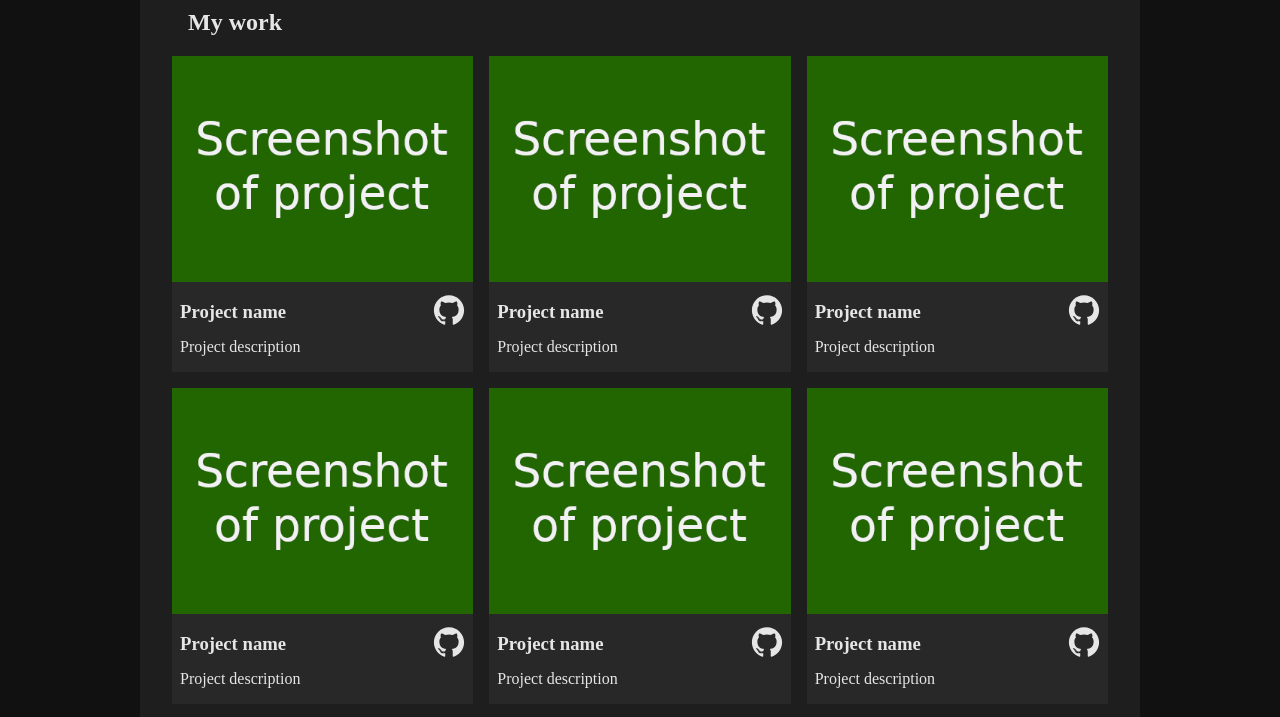
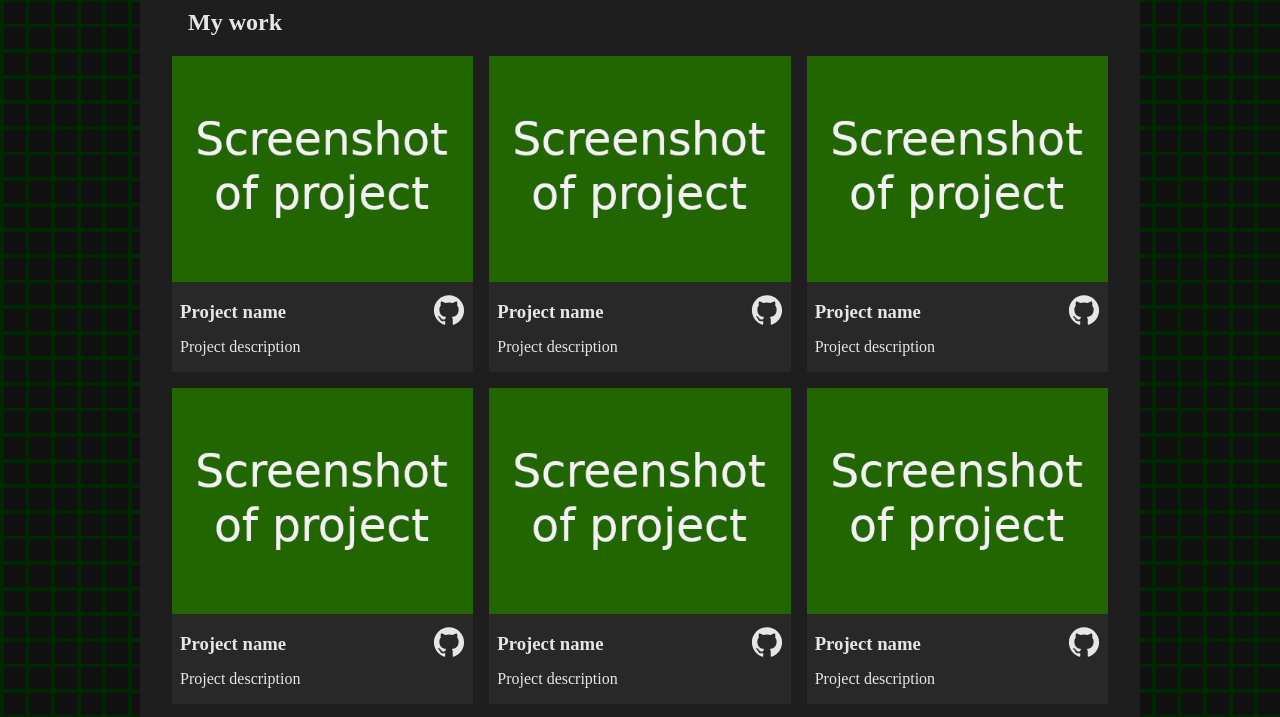
Before and after one commit to RikuPutkinen/odin-personal-portfolio, a plain HTML site: page index.html in a window 1280 px wide. Shown: the part 258-975 px from the top of the page. Drawn offline with Linux system fonts and the light colour scheme.

Commit message:
Add CSS background

```diff
--- a/styles.css
+++ b/styles.css
@@ -9,6 +9,20 @@ body {
   color: hsl(0, 0%, 90%);
   margin: 0;
   padding: 0;
+
+  background-image: repeating-linear-gradient(
+    90deg,
+  rgb(0, 40, 0) 0,
+  rgb(0, 40, 0) 0.3vw,
+    transparent 0.3vw,
+    transparent 2vw
+  ),
+  repeating-linear-gradient(
+  rgb(0, 40, 0) 0,
+  rgb(0, 40, 0) 0.3vw,
+    transparent 0.3vw,
+    transparent 2vw
+  );
 }
 
 main > h2 {
```
